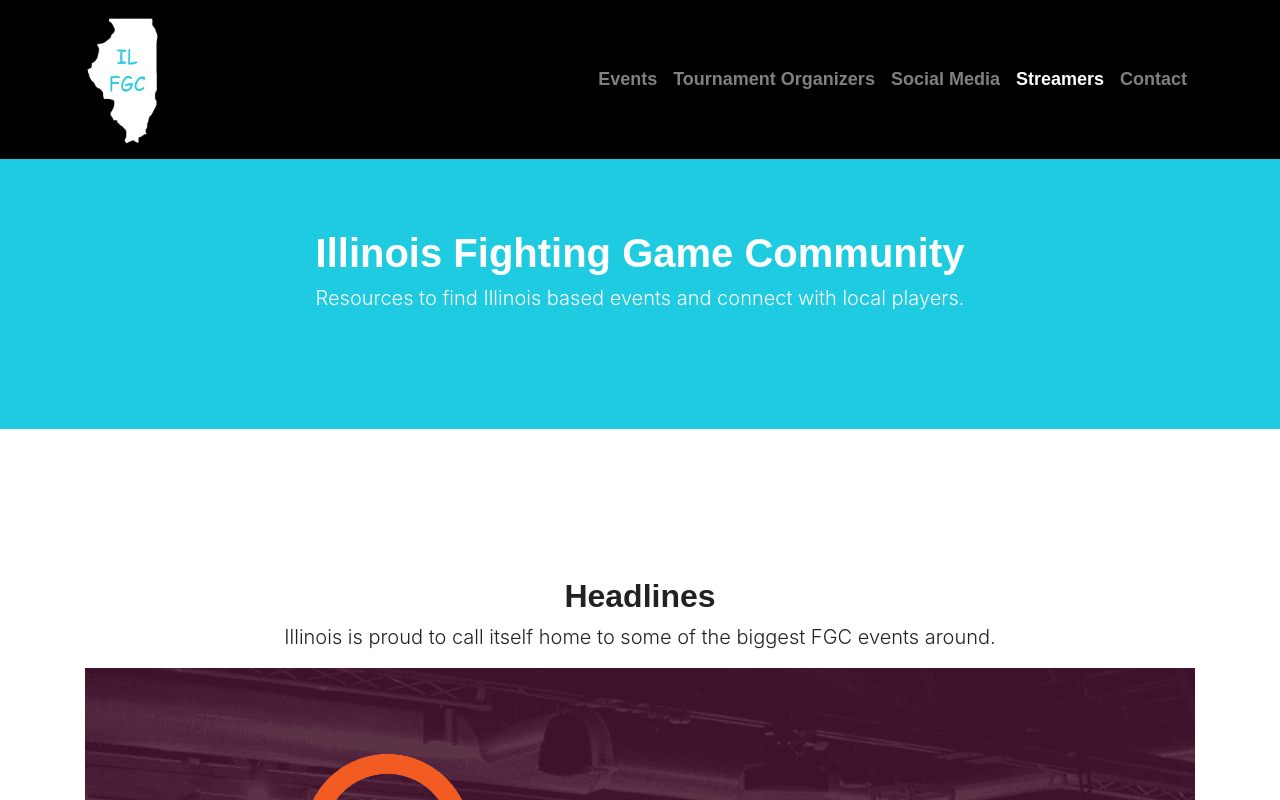
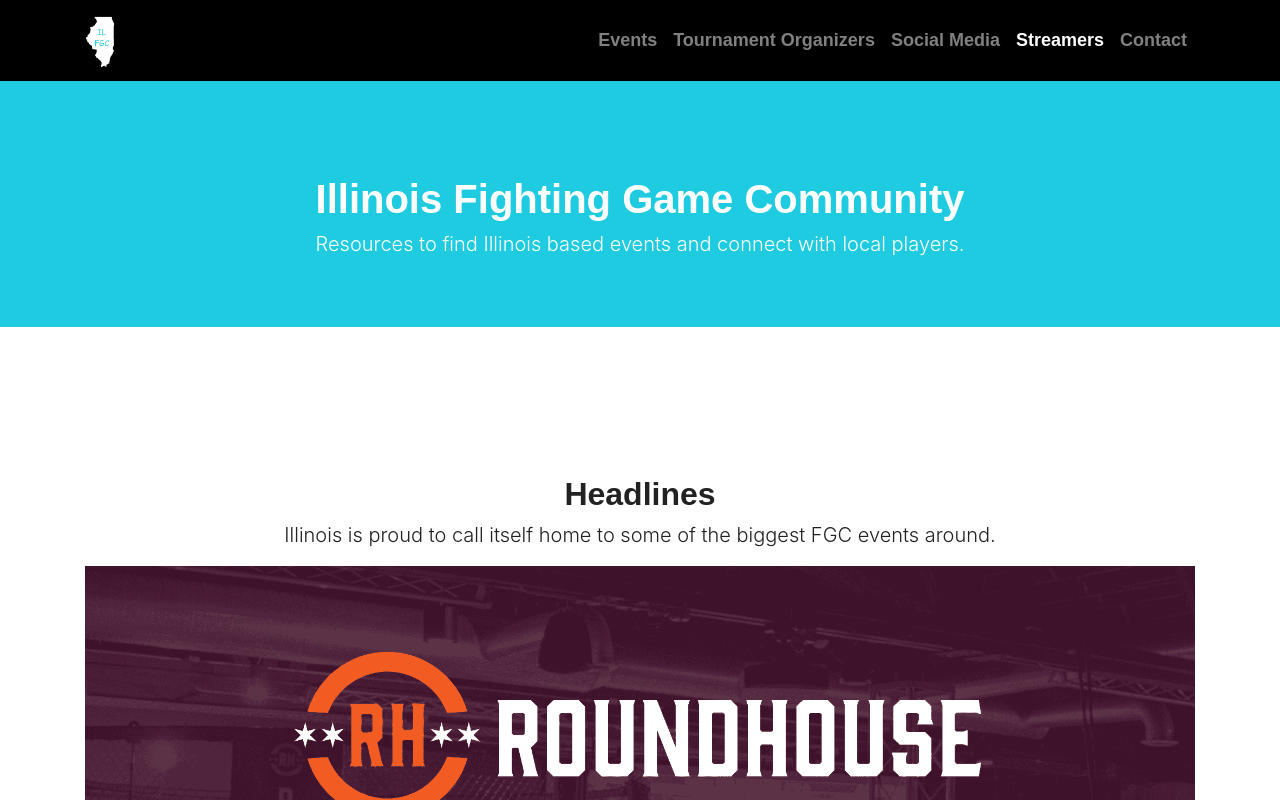
Before and after one commit to IllinoisFGC/illinoisfgc.github.io, a plain HTML site: page index.html in a window 1280 px wide. Shown: the top 800 px of the page. Drawn offline with Linux system fonts and the light colour scheme; a web font is replaced by a local one.

Commit message:
Adjusted padding
Adjusted padding for navbar, header. Also added more social links.

```diff
--- a/index.html
+++ b/index.html
@@ -45,7 +45,7 @@
   <!-- Navigation -->
   <nav class="navbar navbar-expand-lg navbar-dark bg-dark fixed-top" id="mainNav">
 	<div class="container">
-	  <a class="navbar-brand js-scroll-trigger" href="#page-top"><img src="static/img/ilfgcicon_small.png" class="d-inline-block align-top img-fluid logo" alt="Logo"/></a>
+	  <a class="navbar-brand js-scroll-trigger" href="#page-top"><img src="static/img/ilfgcicon_small.png" width="30" height="30" class="d-inline-block align-top img-fluid logo" alt="Logo"/></a>
 	  <button class="navbar-toggler" type="button" data-toggle="collapse" data-target="#navbarResponsive" aria-controls="navbarResponsive" aria-expanded="false" aria-label="Toggle navigation">
 		<span class="navbar-toggler-icon"></span>
 	  </button>
@@ -72,7 +72,7 @@
   </nav>
 
   <header class="bg-primary text-white">
-	<div class="container text-center">
+	<div class="container-fluid text-center">
 	  <h1>Illinois Fighting Game Community</h1>
 	  <p class="lead">Resources to find Illinois based events and connect with local players.</p>
 	</div>
@@ -141,7 +141,7 @@
 	</div>
   </section>
 
-  <section id="events" class="pt-0">
+  <section id="events">
 	<div class="container">
 	  <div class="row">
 		<div class="col">
@@ -172,6 +172,7 @@
 			<a class="list-group-item" href="https://twitter.com/j0llyphobic">JollyPhobic <span class="badge badge-secondary float-right">Chicago</span></a>
 			<a class="list-group-item" href="https://twitter.com/sephmitchell">Seph <span class="badge badge-secondary float-right">Chicago</span></a>
 			<a class="list-group-item" href="https://twitter.com/MrPart2">Mr Part2 <span class="badge badge-secondary float-right">Chicago</span></a>
+			<a class="list-group-item" href="https://twitter.com/Kelvin_j_money">J Money <span class="badge badge-secondary float-right">Chicago</span></a>
 			<a class="list-group-item" href="https://twitter.com/UGSHavard">Havard <span class="badge badge-secondary float-right">Chicagoland</span></a>
 		  </div>
 		</div>
@@ -199,6 +200,7 @@
 			<a class="list-group-item" href="https://discord.gg/UBGXAAB">Low Kick Esports <span class="badge badge-secondary float-right">Chicagoland</span></a>
 			<a class="list-group-item" href="https://discord.gg/jvGPnwWZqa">BHOP Esports <span class="badge badge-secondary float-right">Chicagoland</span></a>
 			<a class="list-group-item" href="https://discord.gg/mdvmAqM3Dm">Chicago SF6 Discord <span class="badge badge-secondary float-right">Chicagoland</span></a>
+			<a class="list-group-item" href="https://discord.gg/Fam6b6fd">IPG Esports Discord <span class="badge badge-secondary float-right">Chicago</span></a>
 		  </div>
 		</div>
 		<div class="col-lg-4 mx-auto">
@@ -235,6 +237,7 @@
 			<a class="list-group-item" href="https://www.twitch.tv/araigumabattle">Araiguma Battle <span class="badge badge-secondary float-right">Kids In The Hall</span></a>
 			<a class="list-group-item" href="https://www.twitch.tv/CIFGC/">Central Illinois FGC</a>
 			<a class="list-group-item" href="https://www.twitch.tv/lowkickesports/">Low Kick Esports</a>
+			<a class="list-group-item" href="https://www.twitch.tv/ipg_esports/">IPG Esports<span class="badge badge-secondary float-right">Chicago Punish</span></a>
 			<hr />
 			<h4>Individuals</h4>
 			<a class="list-group-item" href="https://www.twitch.tv/cartertheq">CarterTheQ </a>
--- a/static/css/custom.css
+++ b/static/css/custom.css
@@ -1,5 +1,5 @@
 .logo{
-    max-width: 75px;
+    max-width: 50px;
 }
 
 header{
--- a/static/css/scrolling-nav.css
+++ b/static/css/scrolling-nav.css
@@ -4,7 +4,7 @@
  * Licensed under MIT (https://github.com/BlackrockDigital/startbootstrap-scrolling-nav/blob/master/LICENSE)
  */
 header {
-  padding: 156px 0 100px;
+  padding: 8vw 0 4vw;
 }
 
 section {
```
